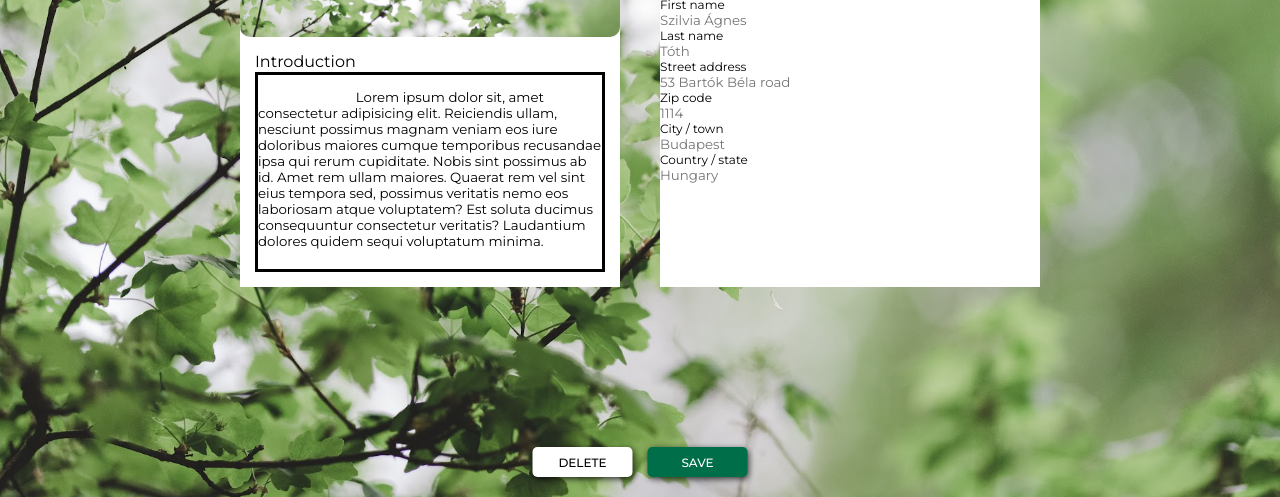
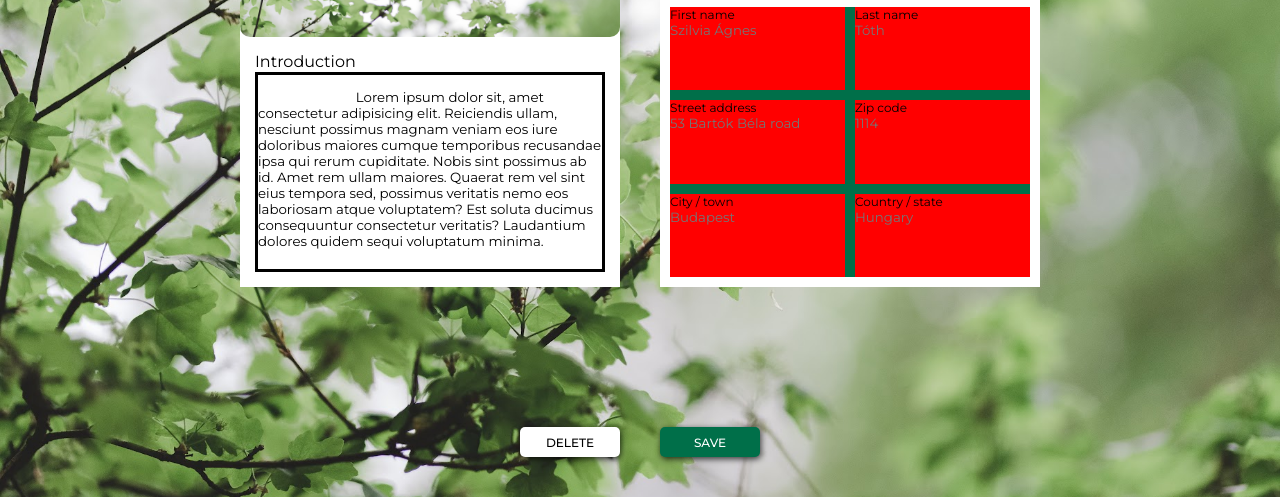
Before and after one commit to szylwythot/profile-editor-javascript, a plain HTML site: page frontend/index.html in a window 1280 px wide. Shown: the part 303-800 px from the top of the page. Drawn offline with Linux system fonts and the light colour scheme.

Commit message:
button content style fix

```diff
--- a/frontend/index.html
+++ b/frontend/index.html
@@ -39,12 +39,11 @@
                 <div class="cover">
                     <h2>Personal data</h2>
                 </div>
-                <div class="personal-data input-data">
                 <div class="profile-photo">
                     <img src="images\profiles\profile.jpg" alt="" >
                     <button class="change-photo">Change profile photo</button>
                 </div>
-                    <div class="input-data-elements">
+                <div class="personal-data-container input-data">
                     <div class="first-name input-data">
                         <p>
                             <label for="first-name">First name</label>
@@ -83,7 +82,6 @@
                     </div>
                 </div>
             </div>
-            </div>
         </form>
         <div class="action-buttons">
             <button class="save">delete</button>
--- a/frontend/style.css
+++ b/frontend/style.css
@@ -133,7 +133,7 @@ body{
     flex-direction: column;
 } */
 
-#profile-form div.right-content.personal-box div.personal-data .profile-photo{
+#profile-form div.right-content.personal-box .profile-photo{
     width: 130px;
     height: 130px;
     border-radius: 15px;
@@ -144,7 +144,7 @@ body{
     top: 95px;
 }
 
-#profile-form div.right-content.personal-box div.personal-data .profile-photo img{
+#profile-form div.right-content.personal-box .profile-photo img{
     position: absolute;
     object-fit: cover;
 
@@ -154,7 +154,7 @@ body{
     border-radius: 15px;
 }
 
-#profile-form div.right-content.personal-box div.personal-data .profile-photo button{
+#profile-form div.right-content.personal-box .profile-photo button{
     position: absolute;
     left: 0;
     bottom: 0;
@@ -173,9 +173,15 @@ body{
     font-size: 8px;
 }
 
+#profile-form div.right-content.personal-box{
+    width: 100%;
+    height: 100%;
+}
 
-#root div.content-box .input-data-elements{
-
+#profile-form div.right-content.personal-box div.personal-data-container{
+    position: absolute;
+    top: 225px;
+    left: 0;
 }
 
 #root div.action-buttons{
@@ -276,8 +282,7 @@ body{
         top: 100px;
     }
 
-
-    #profile-form div.right-content.personal-box div.personal-data .profile-photo{
+    #profile-form div.right-content.personal-box .profile-photo{
         width: 100px;
         height: 100px;
 
@@ -286,31 +291,49 @@ body{
         top: 70px;
     }
 
-    #profile-form div.right-content.personal-box div.personal-data .profile-photo img{
+    #profile-form div.right-content.personal-box .profile-photo img{
         border-radius: 6px;
     }
 
-    #profile-form div.right-content.personal-box div.personal-data .profile-photo button{
+    #profile-form div.right-content.personal-box .profile-photo button{
         border-bottom-left-radius: 6px;
         border-bottom-right-radius: 6px;
     }
 
-    #profile-form div.right-content.personal-box div.personal-data div.input-data-elements{
-        width: 100%;
-        height: calc(100% - 170px);
+    #profile-form div.right-content.personal-box div.personal-data-container{
+        position: absolute;
+        top: 180px;
+        left: 10px;
 
-        position: absolute;
-        top:170px;
-        left: 0;
+        width: calc(100% - 20px);
+        height: calc(100% - 190px);
+
+        display: grid;
+        /* grid-template-columns: 1 1;
+        grid-template-rows: 1 1 1; */
+        grid-template-columns: calc(50% - 5px) calc(50% - 5px);
+        /* grid-template-rows: calc(40% - 5px) calc(33.3%-7px) calc(33.3%-7px); */
+        grid-template-rows: calc(33.3%-7px) calc(33.3%-7px) calc(33.3%-7px);
+        grid-row: auto auto;
+        grid-gap: 10px;
+
+        /* margin: 10px; */
+        /* border:solid; */
+        background-color: #006F49;
     }
 
+    #profile-form div.right-content.personal-box div.personal-data-container .input-data{
+        /* border: solid 1px; */
+        /* width: calc(50% - 5);
+        height: calc(30% - 5); */
+        background-color: RED;
+    }
 
-
-    #root div.action-buttons{
+    #profile-form div.action-buttons{
         bottom: 20px;
 
         display: flex;
-        gap: 15px;
+        gap: 10px;
     }
 
     #root div.action-buttons button{
```
Lines whose indentation alone changed are shown as unchanged.
